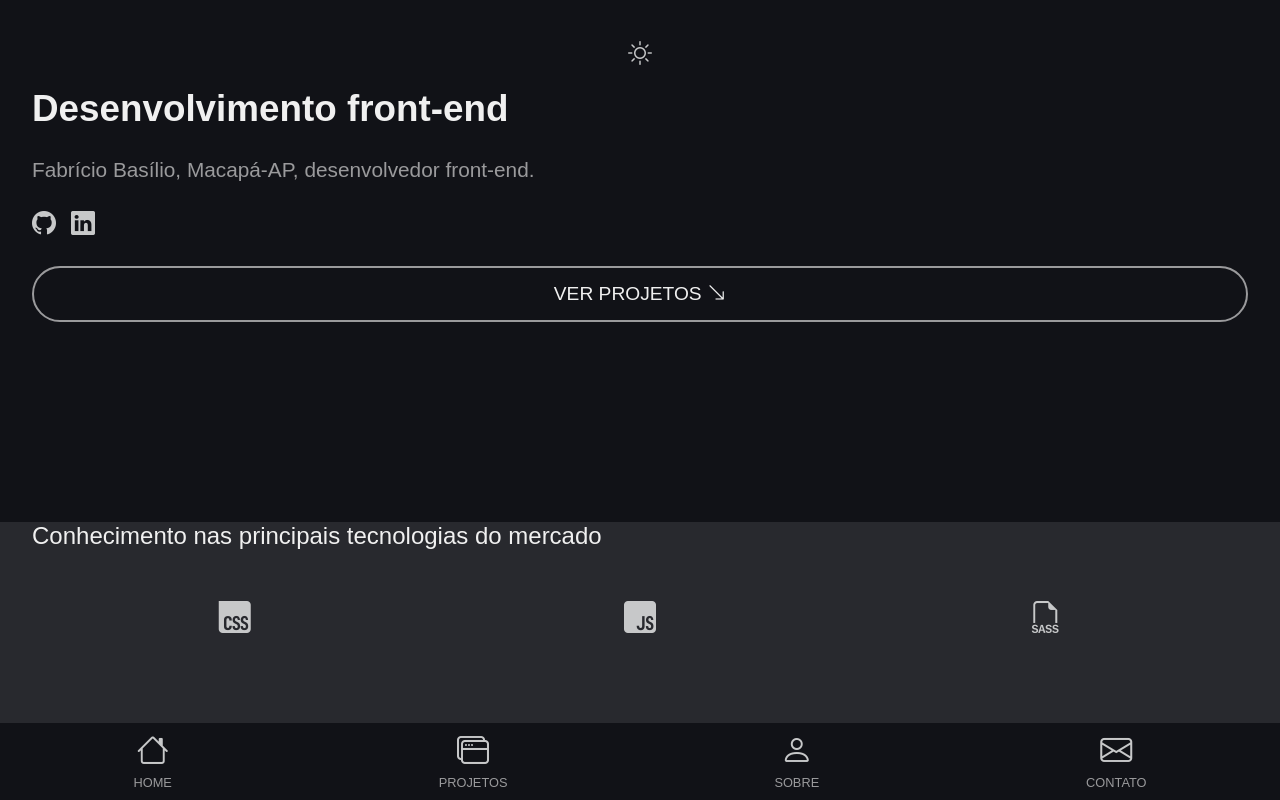
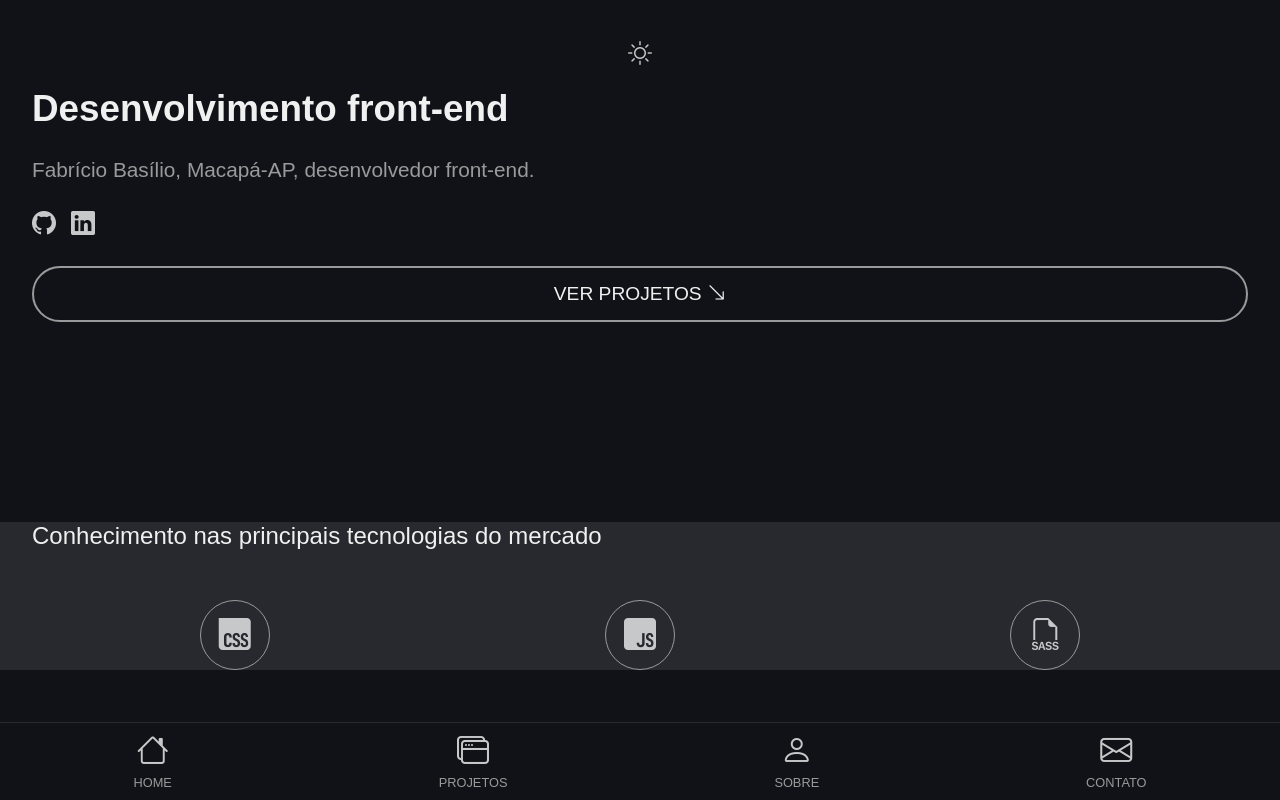
Before and after one commit to FabricioBasilio/FabricioBasilio.github.io, a website: page index.html in a window 1280 px wide. Shown: the top 800 px of the page. Drawn offline with nearby package versions, Linux system fonts and the light colour scheme.

Commit message:
style: Estilização da seção "Habilidades"

```diff
--- a/styles/style.scss
+++ b/styles/style.scss
@@ -118,11 +118,13 @@ main {
 
   .habilidades {
     background-color: $secondary-bg-color;
-    height: 400px;
+    margin-bottom: 300px;
+    // remover margin depois
 
     div.habilidades__container {
       width: 95%;
       margin: 0 auto;
+      padding: 3 0px 0;
       display: flex;
       flex-direction: column;
       gap: 50px;
@@ -136,9 +138,19 @@ main {
         display: flex;
         justify-content: space-around;
 
-        li i {
-          font-size: 2rem;
-          color: $icon-color;
+        li {
+          border: 1px solid $text-color;
+          border-radius: 50%;
+          width: 70px;
+          height: 70px;
+          display: flex;
+          justify-content: center;
+          align-items: center;
+
+          i {
+            font-size: 2rem;
+            color: $icon-color;
+          }
         }
       }
     }
```
Also changed, not shown: styles/estilos_compilados/style.css, 1 other file.
